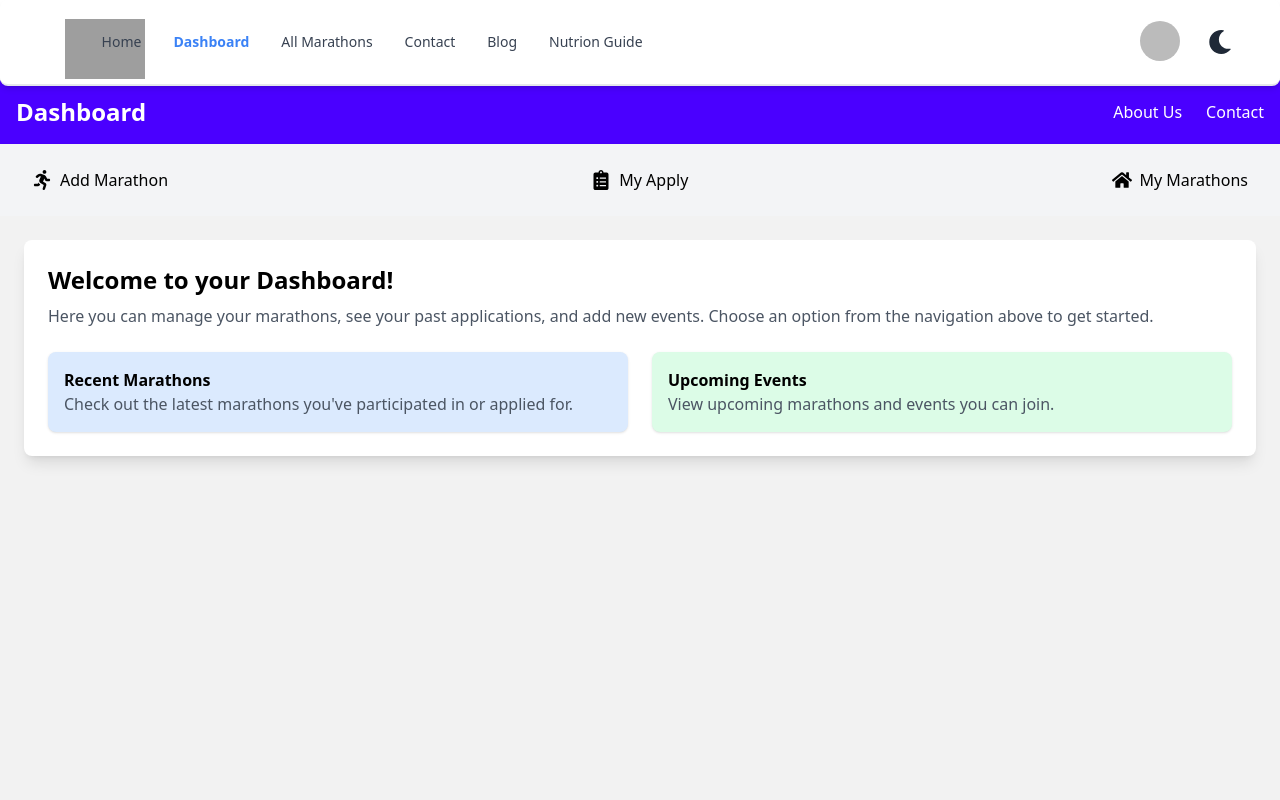
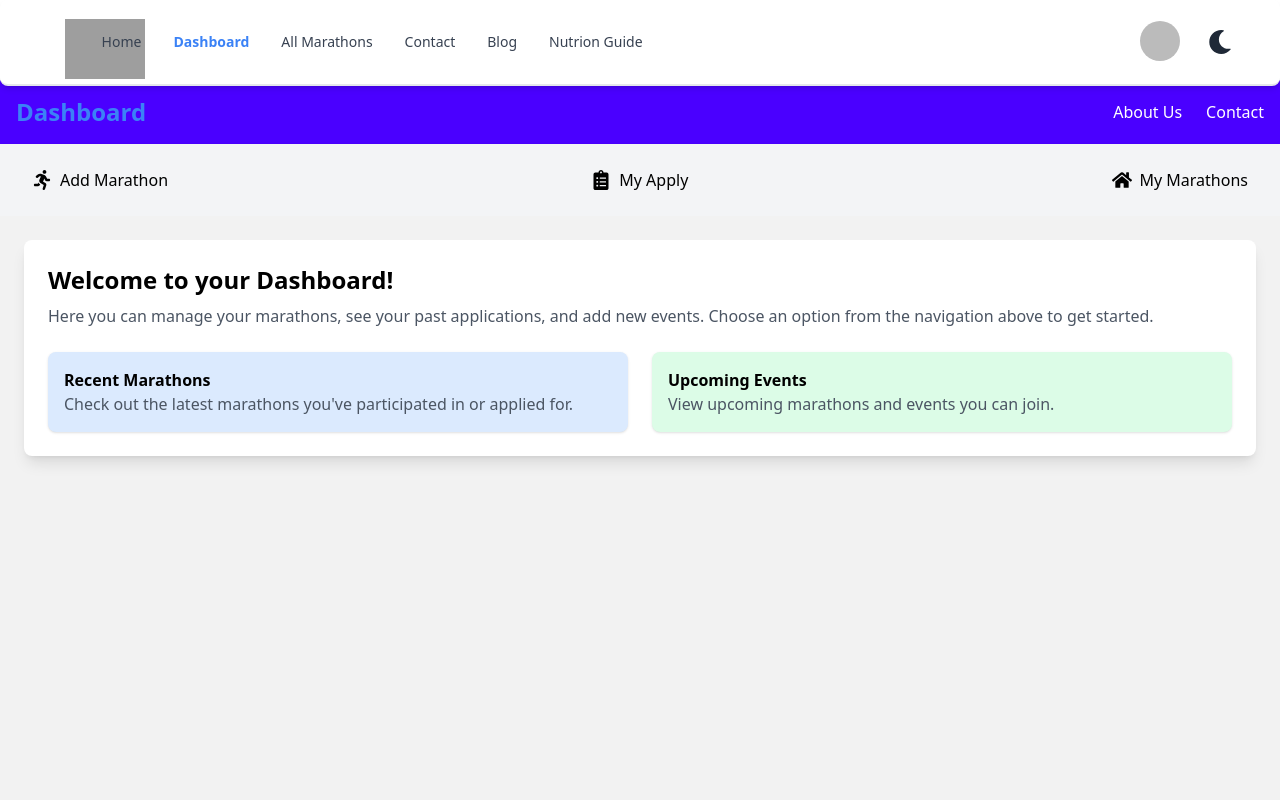
Before and after one commit to Mthe001/Marathon_240, a React (Vite) app: page /dashboard in a window 1280 px wide. Shown: the top 800 px of the page. Built offline with nearby package versions, Linux system fonts and the light colour scheme; no server answers; sample sign-in values are in the browser's storage; grey boxes are pictures that could not be loaded.

Commit message:
fix:dashboard-color

```diff
--- a/src/layout/Dashboard.jsx
+++ b/src/layout/Dashboard.jsx
@@ -10,7 +10,7 @@ const Dashboard = () => {
             {/* Main Navbar */}
             <div className="bg-primary dark:bg-zinc-900 text-white shadow-lg w-full">
                 <div className="container mx-auto flex items-center justify-between p-4">
-                    <Link className="text-2xl font-bold">Dashboard</Link>
+                    <Link className="text-2xl text-blue-500 font-bold">Dashboard</Link>
 
                     {/* Mobile Hamburger Button */}
                     <div className="md:hidden">
```
